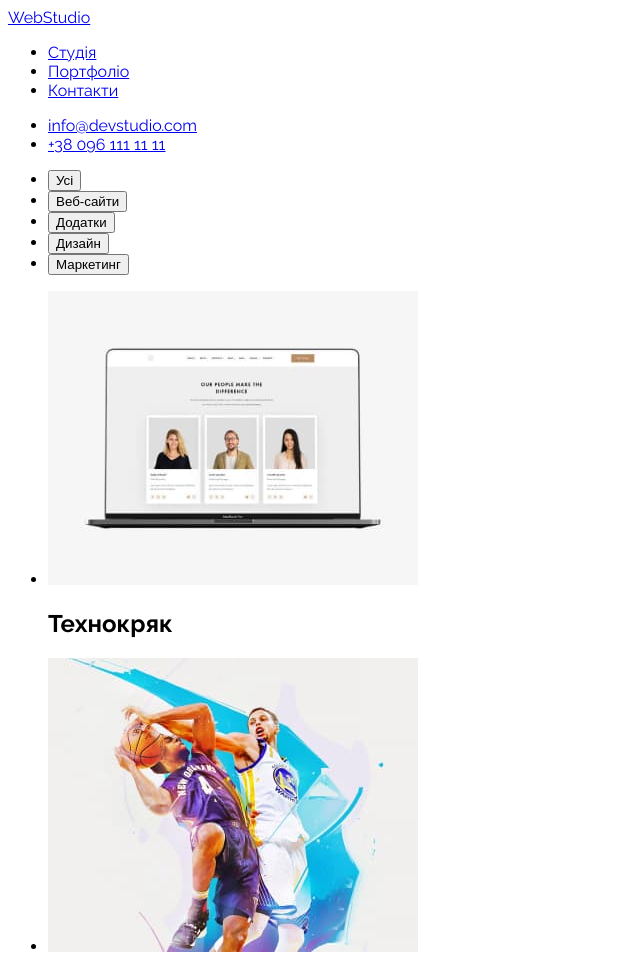
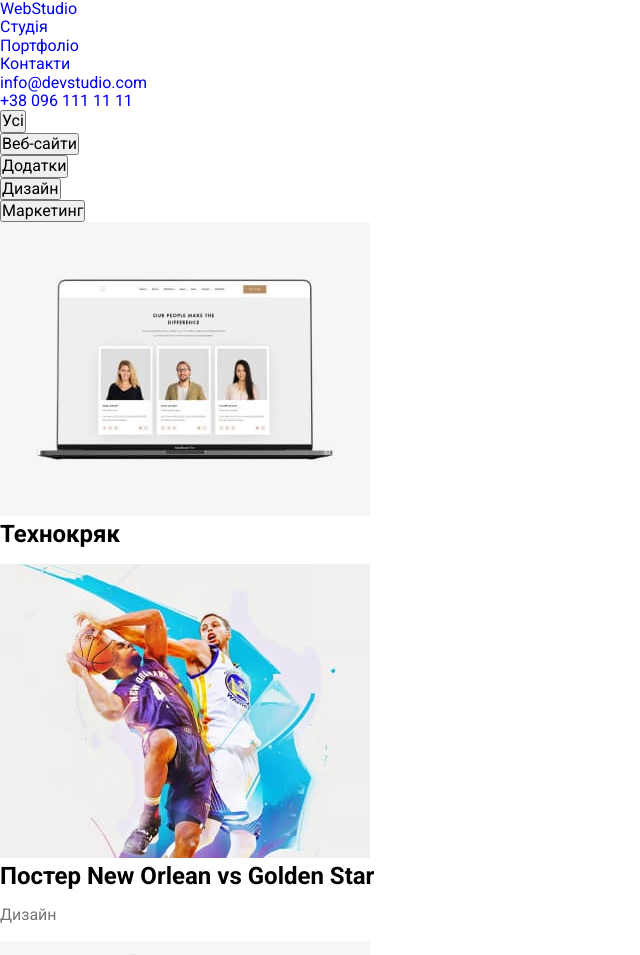
Before and after one commit to Ivan-Marysh/WebStudio, a plain HTML site: page panges/portfolio.html in a window 1280 px wide. Shown: the top 955 px of the page, without its empty margins (0-640 px from the left). Drawn offline with nearby package versions, Linux system fonts and the light colour scheme; files that its build step writes are made by us from their sources.

Commit message:
add reset and normalize

```diff
--- a/css/portfolio.css
+++ b/css/portfolio.css
@@ -7,7 +7,7 @@
     --footer-a2: rgba(255, 255, 255, 0.60);
 }
 body{
-    font-family: "Roboto"; font-family: "Raleway";
+    font-family: "Roboto";
 }
 p{
     color: var(--text-color);
--- /dev/null
+++ b/css/reset.css
@@ -0,0 +1,14 @@
+ul/*:first-child*/   {
+    list-style: none;
+    margin: 0;
+    padding: 0;
+}
+h1, h2 {
+    margin: 0;
+}
+button {
+    padding: 0;
+}
+a {
+    text-decoration: none;
+}
--- a/css/style.css
+++ b/css/style.css
@@ -14,7 +14,7 @@
 
 }
 body{
-    font-family: "Roboto"; font-family: "Raleway"
+    font-family: "Roboto";
 }
 p{
     color: var(--text-color);
--- a/panges/portfolio.html
+++ b/panges/portfolio.html
@@ -7,7 +7,9 @@
     <link rel="preconnect" href="https://fonts.googleapis.com">
 <link rel="preconnect" href="https://fonts.gstatic.com" crossorigin>
 <link href="https://fonts.googleapis.com/css2?family=Raleway:ital,wght@0,100..900;1,100..900&family=Roboto:ital,wght@0,100;0,300;0,400;0,500;0,700;0,900;1,100;1,300;1,400;1,500;1,700;1,900&display=swap" rel="stylesheet">
-    <link rel="stylesheet" href="../css/portfolio.css">
+<link rel="stylesheet" href="https://cdnjs.cloudflare.com/ajax/libs/modern-normalize/2.0.0/modern-normalize.min.css" integrity="sha512-4xo8blKMVCiXpTaLzQSLSw3KFOVPWhm/TRtuPVc4WG6kUgjH6J03IBuG7JZPkcWMxJ5huwaBpOpnwYElP/m6wg==" crossorigin="anonymous" referrerpolicy="no-referrer" />
+<link rel="stylesheet" href="./css/reset.css">
+<link rel="stylesheet" href="../css/portfolio.css">
 </head>
 <body>
     <header>
```
Also changed, not shown: index.html (+3 -1 lines).
